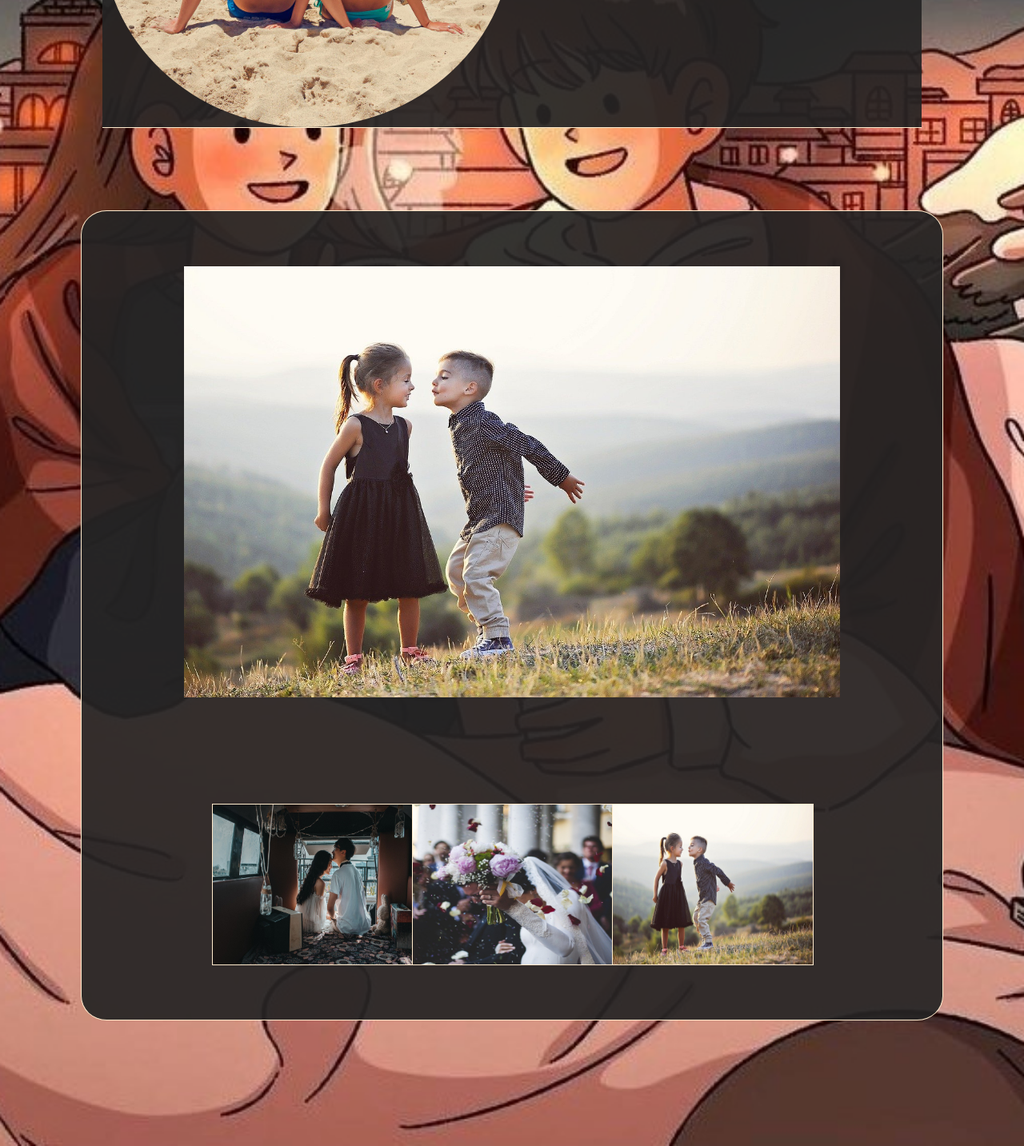
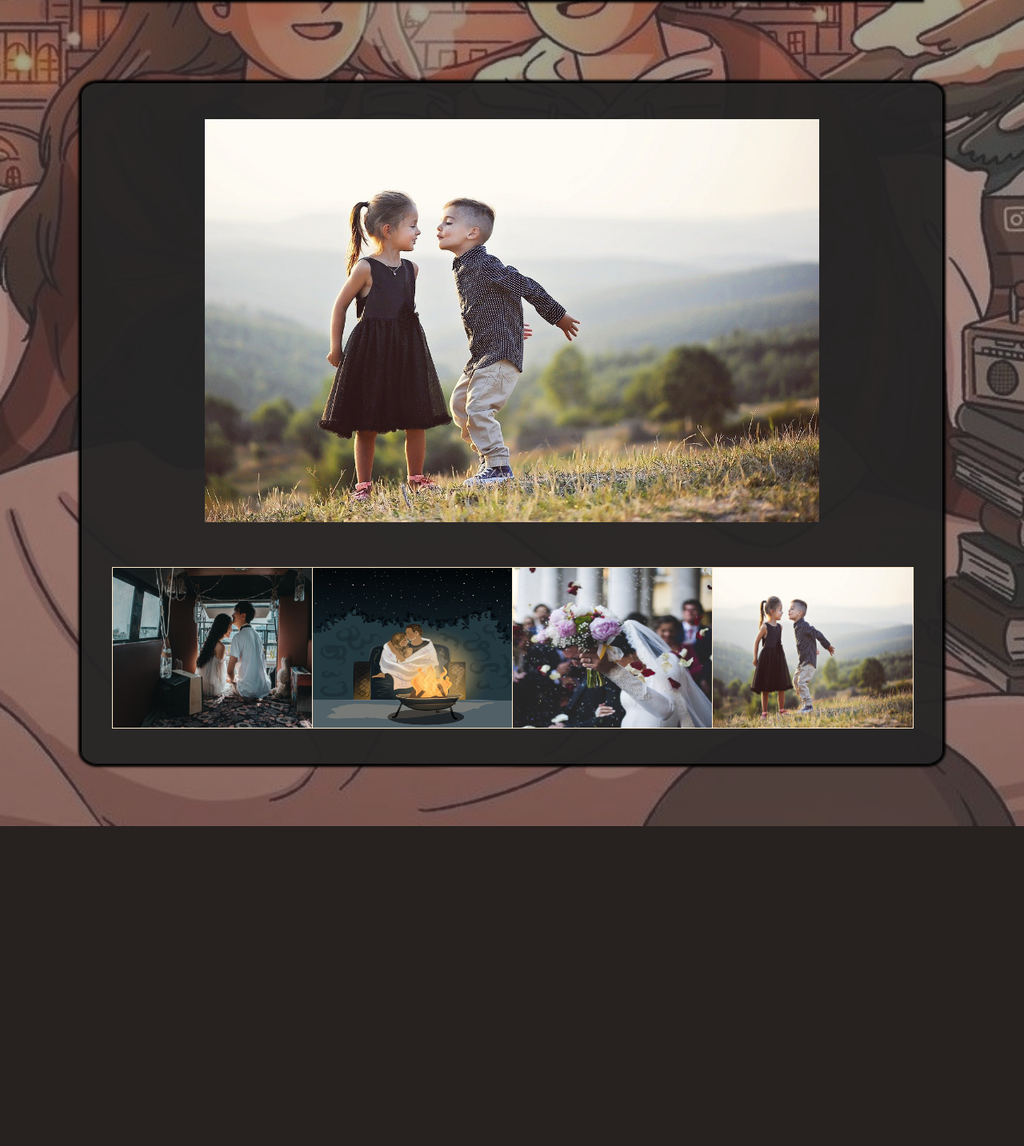
Before and after one commit to hohodiary/hohodiary_web, a Django app: page /account/about/ in a window 1280 px wide. Shown: the part 967-2400 px from the top of the page at 80% size. After the commit the page ends 2000 px from the top, so only its background shows below. Run offline with Django 4.2, Linux system fonts and the light colour scheme; some libraries are stand-ins or nearby versions; some web fonts are replaced.

Commit message:
[Front] background

```diff
--- a/hohodiary/accountapp/templates/accountapp/about.html
+++ b/hohodiary/accountapp/templates/accountapp/about.html
@@ -2,23 +2,26 @@
 {% block content %}
 {%load static%}
 
-<body>
+<section id="about">
     <link rel="stylesheet" type="text/css" href="{% static 'about.css' %}">
     <link href="https://unpkg.com/aos@2.3.1/dist/aos.css" rel="stylesheet">
+    {% include "header.html" %}
+
+<body id="about_body">
+
     <script src="https://unpkg.com/aos@2.3.1/dist/aos.js"></script>
         <script>
             AOS.init({
-                duration: 1000, })
+                duration: 1000})
         </script>
 
-    <section id="about">
-        {% include "header.html" %}
         <div id="about_wrap1" data-aos="fade-up">
             <div class="about_box">
                 <div id="about_1_img"><img src="../../../static/사진/ratio_1x1.png"></div>
                 <div class="about_p">
                     <p>
-                        <h2>callendar</h2>설명설명
+                        <h2>anniversary calendar</h2>
+                        기념일 달력
                     </p>
                 </div>
             </div>
@@ -26,7 +29,8 @@
                 <div id="about_2_img"><img src="../../../static/사진/ratio_1x1.png"></div>
                 <div class="about_p">
                     <p>
-                        <h2>diary</h2>설명설명
+                        <h2>diary</h2>
+                        일기
                     </p>
                 </div>
             </div>
@@ -39,16 +43,17 @@
                 <div class="about_ex" data-aos="fade-right">
                     <img id="about_1_ex" src="../../../static/사진/camping.jpg" onclick="changeSRC('#about_1_ex')">
                 </div>
-                <div class="about_ex" data-aos="fade-left">
-                    <img id="about_2_ex" src="../../../static/사진/wedding.jpg" onclick="changeSRC('#about_2_ex')">
+                <div class="about_ex" data-aos="fade-right">
+                    <img id="about_2_ex" src="../../../static/사진/camfire.jpg" onclick="changeSRC('#about_2_ex')">
                 </div>
                 <div class="about_ex" data-aos="fade-left">
-                    <img id="about_3_ex" src="../../../static/사진/children.jpg" onclick="changeSRC('#about_3_ex')">
+                    <img id="about_3_ex" src="../../../static/사진/wedding.jpg" onclick="changeSRC('#about_3_ex')">
+                </div>
+                <div class="about_ex" data-aos="fade-left">
+                    <img id="about_4_ex" src="../../../static/사진/children.jpg" onclick="changeSRC('#about_4_ex')">
                 </div>
             </div>
         </div>
-
-    </section>
 
     <script>
         var eximg = document.querySelector("#eximg");
@@ -59,5 +64,5 @@
         }
     </script>
 </body>
-
+</section>
 {% endblock %}
--- a/hohodiary/static/base.css
+++ b/hohodiary/static/base.css
@@ -44,7 +44,7 @@
     margin: 1rem;
 }
 .loginForm{
-    background-color: rgba(37, 36, 36, 0.925);
+    background-color: rgba(37, 36, 36, 0.95);
     display: inline-block;
     width: 30%;
     border-radius: 0.3rem;
@@ -128,7 +128,7 @@
     margin: 1rem;
 }
 .createForm{
-    background-color: rgba(37, 36, 36, 0.925);
+    background-color: rgba(37, 36, 36, 0.95);
     display: inline-block;
     width: 30%;
     border-radius: 0.3rem;
@@ -173,10 +173,15 @@
 }
 
 /* 소개 페이지 */
+#about_body{
+    position: relative;
+    background: url(../../../static/사진/커플삽화_코코아.jpg) center no-repeat;
+    background-size: cover;
+    height: 2000px;
+}
 #about{
-    background: url(../../../static/사진/커플삽화_코코아.jpg) center no-repeat;
-    height: 300%;
-    background-size: cover;
+    height: 2000px;
+    background-color: rgba(75, 73, 73, 0.5);
     display: block;
     box-sizing: border-box;
     position: relative;
@@ -199,23 +204,24 @@
     width: 80%;
     height: 40%;
     margin: 3% auto 5% auto;
+    box-shadow: 0px 0px 3px 3px black;
 }
 .about_box{
     display: inline-block;
     width: 100%;
     height: 50%;
-    background-color: rgba(37, 36, 36, 0.925);
+    background-color: rgba(37, 36, 36, 0.95);
     border-bottom: 1px solid blanchedalmond;
     font-size: 1.5vw;
     line-height: 5vh;
 }
 #about_1_img{
-    background: url(../static/사진/봄.jpg) center 10% no-repeat;
+    background: url(https://cdn.pixabay.com/photo/2020/10/14/15/56/doodles-5654738_960_720.png) center 10% no-repeat;
     background-size: cover;
     float:left;
     display: inline-block;
     vertical-align: middle;
-    width: 50%;
+    width: 40%;
     height: 100%;
     box-sizing: border-box;
     border-radius: 50%;
@@ -230,16 +236,16 @@
     vertical-align: middle;
     box-sizing: border-box;
     text-align: left;
-    width: 50%;
+    width: 60%;
     padding-left: 2rem;
 }
 #about_2_img{
-    background: url(../static/사진/여름.jpg) center 50%  no-repeat;
+    background: url(https://cdn.pixabay.com/photo/2021/03/14/02/51/couple-6093241_960_720.jpg) center 50%  no-repeat;
     background-size: cover;
     float:left;
     display: inline-block;
     vertical-align: middle;
-    width: 50%;
+    width: 40%;
     height: 100%;
     box-sizing: border-box;
     border-radius: 50%;
@@ -260,9 +266,10 @@
     height: 40%;
     margin: 3% auto 5% auto;
     padding: 2%;
-    background-color: rgba(37, 36, 36, 0.925);
-    border: 1px solid blanchedalmond;
-    border-radius: 3%;
+    background-color: rgba(37, 36, 36, 0.95);
+    border: 1px solid black;
+    border-radius: 2%;
+    box-shadow: 0px 0px 3px 3px black;
 }
 #about_eximg{
     display: inline-block;
@@ -276,7 +283,7 @@
 }
 #about_exbox{
     display: inline-grid;
-    grid-template-columns: repeat(3,250px);
+    grid-template-columns: repeat(4,250px);
     grid-template-rows: repeat(1,200px);
     width: 80%;
     box-sizing: border-box;
@@ -287,7 +294,6 @@
     display: inline-block;
     width: 100%;
     box-sizing: border-box;
-
 }
 .about_ex img{
     width: 250px;
```
Also changed, not shown: hohodiary/accountapp/templates/accountapp/blogin.html (+5 -5 lines), hohodiary/accountapp/templates/accountapp/main.html (+9 -6 lines), hohodiary/calendarapp/templates/calendarapp/calendar.html (+6 -2 lines), hohodiary/static/calendar/calendar.css (+22 -10 lines), hohodiary/static/main.css (+11 -5 lines), hohodiary/static/사진/diary.png (added).
